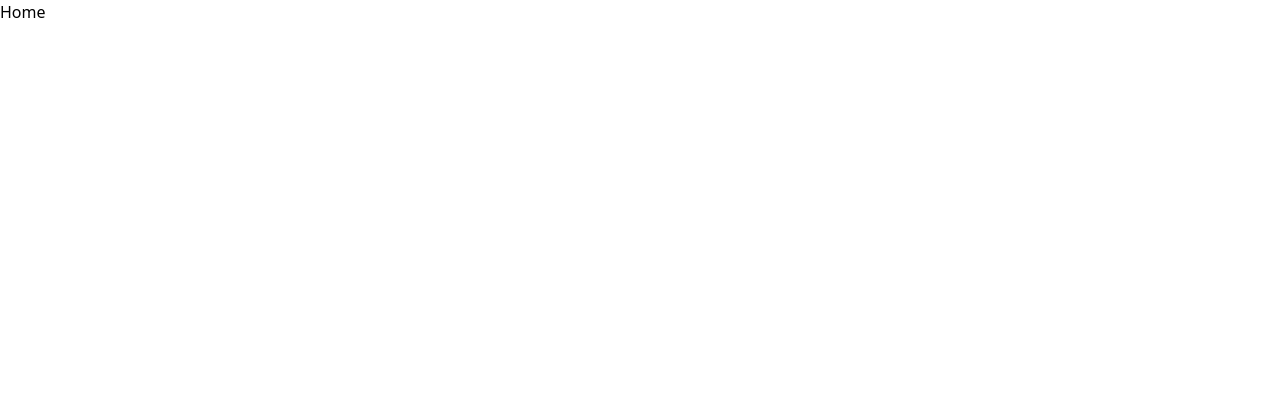
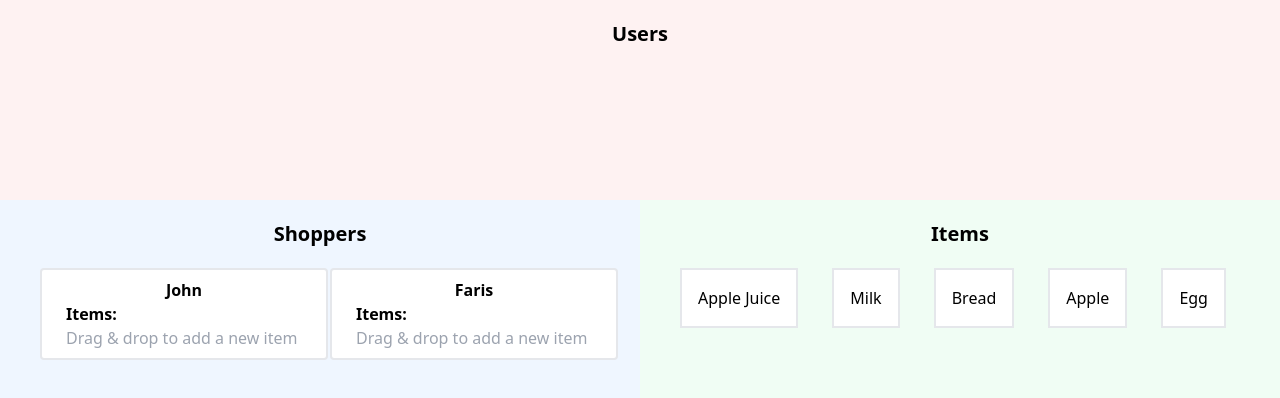
Before and after one commit to FarisRizvanovic/TactaInternship-Frontend, a React (Create React App) app: page / in a window 1280 px wide. Shown: the top 398 px of the page. Built offline with nearby package versions, Linux system fonts and the light colour scheme.

Commit message:
Add drag and drop functionality for shoppers and items

```diff
--- /dev/null
+++ b/src/components/ItemCard.js
@@ -0,0 +1,7 @@
+import React from "react";
+
+const ItemCard = (item) => {
+  return <div>{item}</div>;
+};
+
+export default ItemCard;
--- /dev/null
+++ b/src/components/ShopperCard.js
@@ -0,0 +1,24 @@
+import React from "react";
+
+const ShopperCard = ({ name, items }) => {
+  return (
+    <div className="bg-white border-2 py-2 px-6 rounded w-72">
+      {/* NAME */}
+      <h2 className="font-bold text-md text-center">
+        {name ? name : "Not found"}
+      </h2>
+
+      {/* ITEMS */}
+      <h2 className="font-semibold">Items:</h2>
+      <div className="">
+        {items && items.length > 0 ? (
+          items.map((item, index) => <li key={index}>{item}</li>)
+        ) : (
+          <p className="text-gray-400">Drag & drop to add a new item</p>
+        )}
+      </div>
+    </div>
+  );
+};
+
+export default ShopperCard;
--- /dev/null
+++ b/src/components/UserCard.js
@@ -0,0 +1,7 @@
+import React from "react";
+
+const UserCard = () => {
+  return <div>UserCard</div>;
+};
+
+export default UserCard;
--- a/src/pages/Home.js
+++ b/src/pages/Home.js
@@ -1,7 +1,139 @@
-import React from "react";
+import React, { useState } from "react";
+import ShopperCard from "../components/ShopperCard";
 
 const Home = () => {
-  return <div>Home</div>;
+  const [shoppers, setShoppers] = useState([
+    { _id: 1, name: "John", items: [] },
+    { _id: 2, name: "Faris", items: [] },
+  ]);
+
+  const [items, setItems] = useState([
+    "Apple Juice",
+    "Milk",
+    "Bread",
+    "Apple",
+    "Egg",
+  ]);
+
+  const [zoneOne, setZoneOne] = useState([""]);
+  const [zoneTwo, setZoneTwo] = useState([""]);
+
+  const handleOnDrag = (e, newItem) => {
+    e.dataTransfer.setData("newItem", newItem);
+  };
+
+  const handleOnDrop = (e, shopperId) => {
+    const newItem = e.dataTransfer.getData("newItem");
+
+    setShoppers((prevShoppers) =>
+      prevShoppers.map((shopper) =>
+        shopper._id === shopperId
+          ? { ...shopper, items: [...shopper.items, newItem] }
+          : shopper
+      )
+    );
+  };
+
+  const handleDragOver = (e) => {
+    e.preventDefault();
+  };
+
+  return (
+    <div className="min-h-screen">
+      <div>
+        {/* USERS */}
+        <div className="bg-red-50 h-[25vh] py-5 px-10">
+          <h2 className="text-xl font-bold text-center">Users</h2>
+          <div className=""></div>
+        </div>
+        <div className="flex h-[75vh]">
+          {/* SHOPPERS */}
+          <div className="flex-1 py-5 px-10 gap-5 flex flex-col bg-blue-50">
+            <h2 className="text-xl font-bold text-center">Shoppers</h2>
+            <div className="grid grid-cols-2 gap-5">
+              {shoppers.map((user) => (
+                <div
+                  key={user._id}
+                  className="w-fit h-fit"
+                  onDrop={(e) => handleOnDrop(e, user._id)}
+                  onDragOver={(e) => handleDragOver(e)}
+                >
+                  <ShopperCard name={user.name} items={user.items} />
+                </div>
+              ))}
+            </div>
+          </div>
+
+          {/* ITEMS */}
+          <div className="flex-1 py-5 px-10 gap-5 flex flex-col bg-green-50">
+            <h2 className="text-xl font-bold text-center">Items</h2>
+            <div className="grid grid-flow-col-dense gap-5">
+              {items.map((item) => (
+                <div
+                  onDragStart={(e) => handleOnDrag(e, item)}
+                  draggable
+                  className="p-4 border-2 w-fit h-fit bg-white"
+                >
+                  {item}
+                </div>
+              ))}
+            </div>
+          </div>
+        </div>
+      </div>
+    </div>
+  );
 };
 
 export default Home;
+
+// return (
+//   <div className="">
+//     <div className=" flex gap-10 h-fit mt-40 justify-center ">
+//       <div
+//         draggable
+//         onDragStart={(e) => handleOnDrag(e, "PRVI DIV")}
+//         className="flex w-fit p-4 border-2 bg-blue-400 text-white"
+//       >
+//         PRVI DIV
+//       </div>
+//       <div
+//         draggable={true}
+//         onDragStart={(e) => handleOnDrag(e, "DRUGI DIV")}
+//         className="flex w-fit p-4 border-2 bg-blue-400 text-white"
+//       >
+//         DRUGI DIV
+//       </div>
+
+//       <div
+//         onDrop={(e) => handleOnDrop(e, "ZONE_ONE")}
+//         onDragOver={(e) => handleDragOver(e)}
+//         className="p-4 justify-center items-center border-2 w-fit"
+//       >
+//         ZONE ONE
+//       </div>
+
+//       <div
+//         onDrop={(e) => handleOnDrop(e, "ZONE_TWO")}
+//         onDragOver={(e) => handleDragOver(e)}
+//         className="p-4 justify-center items-center border-2 w-fit"
+//       >
+//         ZONE ONE
+//       </div>
+//     </div>
+//     <div className="flex justify-center gap-16 mt-5">
+//       <div className="border-2 p-4">
+//         <h2 className="font-bold">Zone 1</h2>
+//         {zoneOne.map((item) => (
+//           <p>{item}</p>
+//         ))}
+//       </div>
+//       <div className="border-2 p-4">
+//         <h2 className="font-bold">Zone 2</h2>
+//         {zoneTwo.map((item) => (
+//           <p>{item}</p>
+//         ))}
+//       </div>
+//     </div>
+//   </div>
+// );
```
